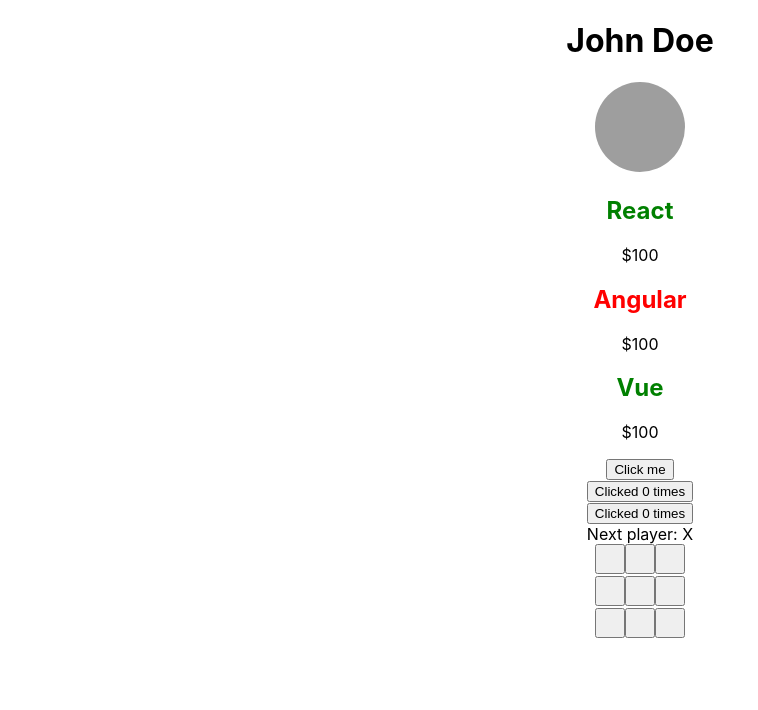
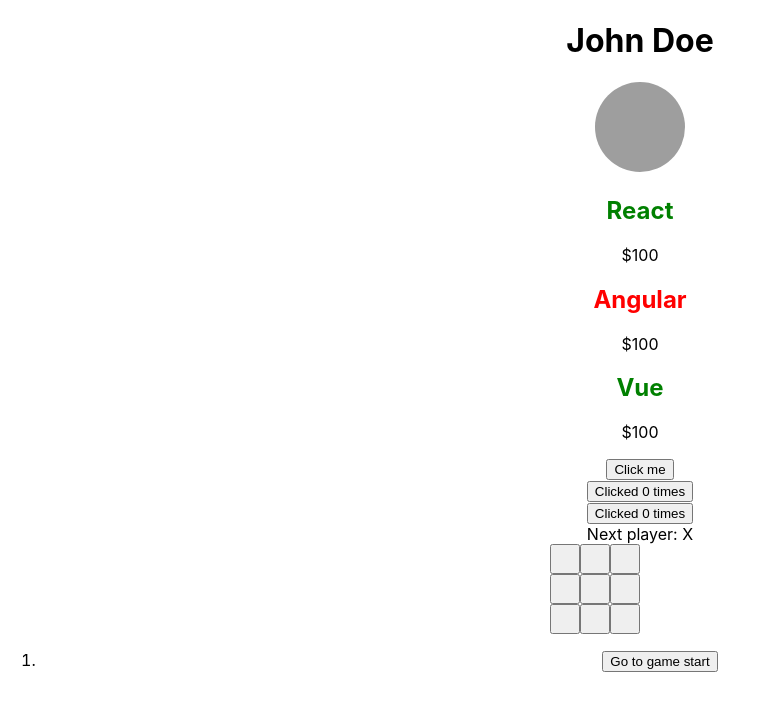
Before and after one commit to patoneill24/CollegeFootballPredictor, a React (Create React App) app: page / in a window 1280 px wide. Shown: the top 710 px of the page, without its empty margins (0-758 px from the left). Built offline with nearby package versions, Linux system fonts and the light colour scheme; grey boxes are pictures that could not be loaded.

Commit message:
go back in time feature with tic tac toe

```diff
--- a/src/App.css
+++ b/src/App.css
@@ -38,6 +38,17 @@
   margin:0%;
 }
 
+.board-row {
+  content: "";
+  display: flex;
+  flex-wrap: wrap;
+  width: 14%;
+  height: 14%;
+  margin-left: auto;
+  margin-right: auto;
+  padding: 0;
+}
+
 @keyframes App-logo-spin {
   from {
     transform: rotate(0deg);
--- a/src/App.js
+++ b/src/App.js
@@ -63,11 +63,9 @@
   );
 }
 
-function Board(){
-  const [xIsNext, setXIsNext] = useState(true);
-  const[squares, setSquares] = useState(Array(9).fill(null));
+function Board({xIsNext, squares, onPlay}){
   function handleClick(i){
-    if(squares[i] || calculateWinnder(squares)){
+    if(squares[i] || calculateWinnder(squares) || declareDraw(squares)){
       return;
     }
     const newSquares = squares.slice();
@@ -76,14 +74,16 @@
     }else{
       newSquares[i] = 'O';
     }
-    setSquares(newSquares);
-    setXIsNext(!xIsNext);
+    onPlay(newSquares);
   }
 
   const winner = calculateWinnder(squares);
+  const draw = declareDraw(squares);
   let status;
   if(winner){
     status = 'Winner: ' + winner;
+  }else if(draw){
+    status = 'Draw';
   }else{
     status = 'Next player: ' + (xIsNext ? 'X' : 'O');
   }
@@ -109,6 +109,50 @@
   );
 }
 
+function Game(){
+  const[history, setHistory] = useState([Array(9).fill(null)]);
+  const[currentMove, setCurrentMove] = useState(0);
+  const xIsNext = (currentMove % 2) === 0;
+  const currentSquares = history[currentMove];
+
+  function handlePlay(newSquares) {
+    // Todo
+    const newHistory = [...history.slice(0, currentMove + 1), newSquares];
+    setHistory(newHistory);
+    setCurrentMove(newHistory.length - 1);
+  }
+
+  function jumpTo(nextMove){
+    // Todo
+    setCurrentMove(nextMove);
+  }
+
+  const moves = history.map((squares, move) => {
+    let description;
+    if(move > 0){
+      description = 'Go to move #' + move;
+    }else{
+      description = 'Go to game start';
+    }
+    return (
+      <li key={move}>
+        <button onClick={() => jumpTo(move)}>{description}</button>
+      </li>
+    );
+  });
+
+  return (
+    <div className = "game">
+      <div className = "game-board">
+        <Board xIsNext = {xIsNext} squares={currentSquares} onPlay = {handlePlay}/>
+      </div>
+      <div className = "game-info">
+        <ol>{moves}</ol>
+        </div>
+    </div>
+  );
+}
+
 function calculateWinnder(squares){
   const lines = [
     [0, 1, 2],//Top row
@@ -129,6 +173,15 @@
   return null;
 }
 
+function declareDraw(squares){
+  for(let i = 0; i < squares.length; i++){
+    if(squares[i] === null){
+      return false;
+    }
+  }
+  return true;
+}
+
 function App() {
   const [count, setCount] = useState(0);
   function handleClick(){
@@ -143,7 +196,7 @@
       <MyButton/>
       <ButtonCounter count= {count} onClick={handleClick}/>
       <ButtonCounter count={count} onClick={handleClick}/>
-      <Board/>
+      <Game/>
       <header className="App-header">
       </header>
     </div>
```
Also changed, not shown: 1 other file (tests, documents, lock files or other folders).
